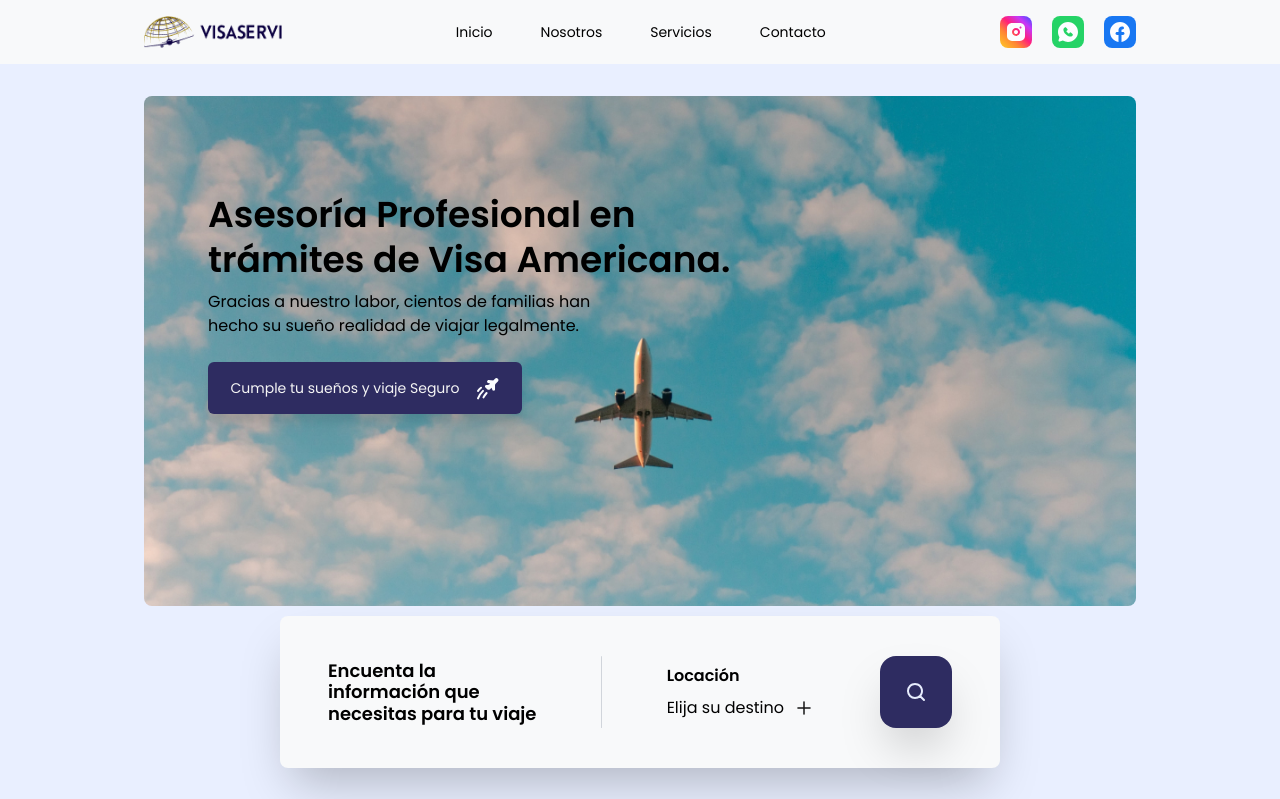
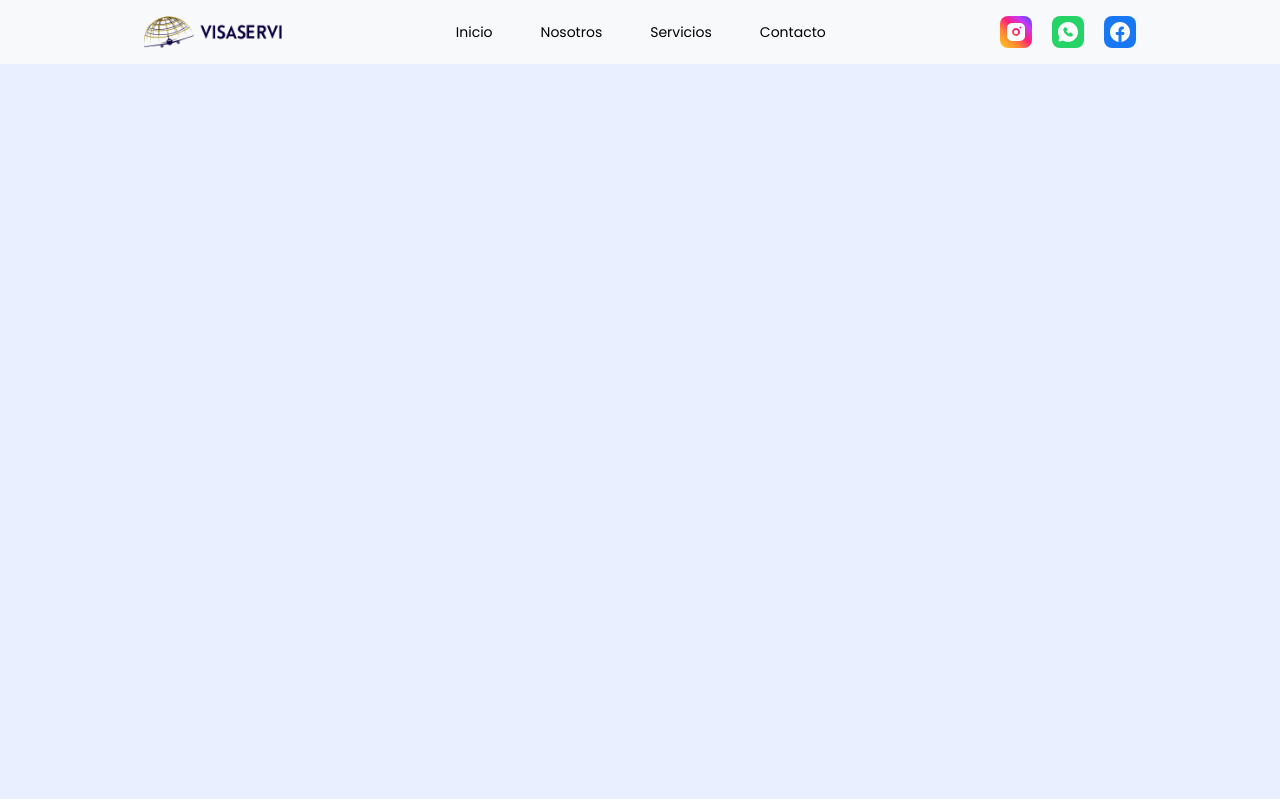
Before and after one commit to lealmasa/visaServi, a React (Vite) app: page / in a window 1280 px wide. Shown: the top 799 px of the page. Built offline with nearby package versions, Linux system fonts and the light colour scheme.

Commit message:
fix react dom

```diff
--- a/src/App.jsx
+++ b/src/App.jsx
@@ -15,7 +15,7 @@
 
       </div >
       <Routes>
-      <Route path= "/" element= { <Home />} ></Route>
+      <Route path= "/visaServi" element= { <Home />} ></Route>
       <Route path= "/Servicios" element= { <ServiciosP />} ></Route>
       </Routes>
     </>
```
